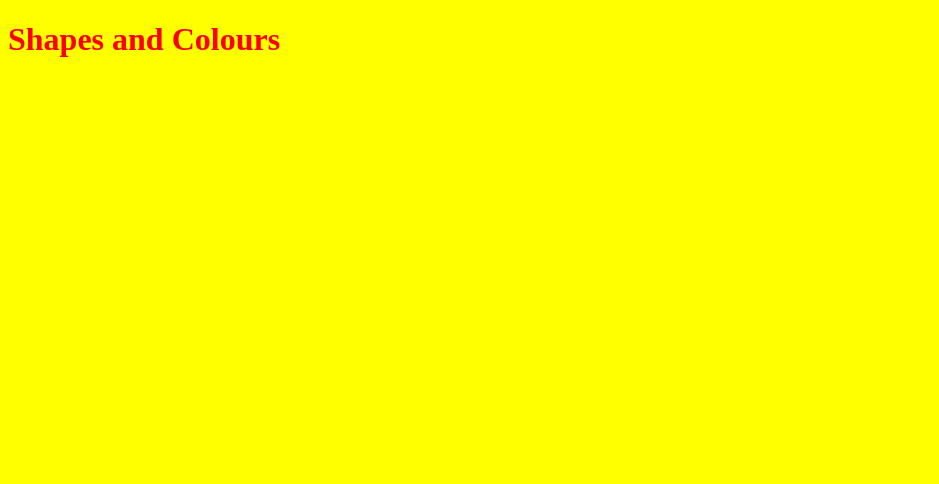
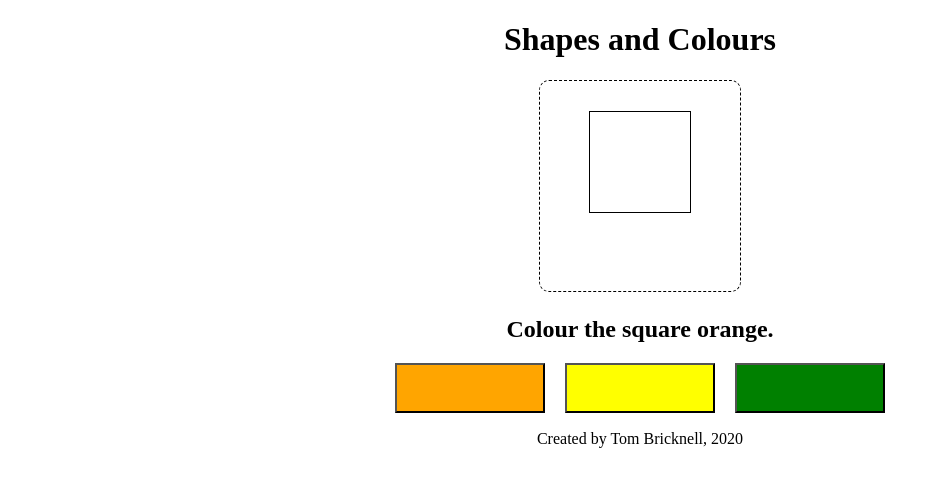
Before and after one commit to tbric123/shapesandcolours, a React (Create React App) app: page / in a window 1280 px wide. Shown: the top 484 px of the page, without its empty margins (0-939 px from the left). Built offline with nearby package versions, Linux system fonts and the light colour scheme.

Commit message:
One shape, change its colour, no feedback

```diff
--- a/public/index.css
+++ b/public/index.css
@@ -1,7 +1,40 @@
-body {
-  background-color: yellow;
+.mainHeader {
+  text-align: center;
 }
 
-h1 {
-  color: red;
+.componentArea {
+  text-align: center;
 }
+
+.shapeBox {
+  display: inline-block;
+  border: 1px black dashed;
+  border-radius: 10px;
+  padding: 30px 0 30px 0;
+  width: 200px;
+  height: 150px;
+  text-align: center;
+  margin: 0 10px 0 10px;
+}
+
+.shape {
+  background-color: white;
+  width: 100px;
+  height: 100px;
+  border: 1px solid;
+  margin: auto
+}
+
+.prompt {
+  text-align: center;
+}
+
+.colourButton {
+  width: 150px;
+  height: 50px;
+  margin: 0 10px 0 10px;
+}
+
+.footer {
+  text-align: center;
+}
--- a/public/index.html
+++ b/public/index.html
@@ -11,9 +11,8 @@
   </head>
 
   <body>
-
+    <div id="root"></div>
     <script type="text/jsx" src="../src/index.js"></script>
-    <noscript>You need to enable JavaScript to run this app.</noscript>
-    <div id="root"></div>
+    <noscript>JavaScript is required in order for this website to be displayed. Please enable it in your browser.</noscript>
   </body>
 </html>
--- /dev/null
+++ b/src/components/App.jsx
@@ -0,0 +1,36 @@
+import React from "react";
+import Header from "./Header";
+import Shape from "./Shape";
+import Prompt from "./Prompt";
+import ColourButton from "./ColourButton";
+import Footer from "./Footer";
+
+function App() {
+    const [shapeColour,
+        setShapeColour] = React.useState("white");
+
+    function changeColour(newColour) {
+        setShapeColour(newColour);
+    }
+
+    return (
+        <div>
+            <Header/>
+            <div className="componentArea">
+                <Shape colour={shapeColour}/>
+            </div>
+
+            <Prompt shape="square" colour="orange"/>
+
+            <div className="componentArea">
+                <ColourButton onPress={changeColour} colour="orange"/>
+                <ColourButton onPress={changeColour} colour="yellow"/>
+                <ColourButton onPress={changeColour} colour="green"/>
+            </div>
+
+            <Footer/>
+        </div>
+    );
+}
+
+export default App;
--- /dev/null
+++ b/src/components/ColourButton.jsx
@@ -0,0 +1,13 @@
+import React from "react";
+
+function ColourButton(props) {
+    const buttonColour = {
+        backgroundColor: props.colour
+    }
+
+    return (
+        <button className="colourButton" style={buttonColour} onClick={() => {props.onPress(props.colour)}}></button>
+    );
+}
+
+export default ColourButton;
--- /dev/null
+++ b/src/components/Footer.jsx
@@ -0,0 +1,11 @@
+import React from "react";
+
+function Footer() {
+    const currentYear = new Date().getFullYear();
+
+    return(
+      <p class="footer">Created by Tom Bricknell, {currentYear}</p>
+    );
+}
+
+export default Footer;
--- /dev/null
+++ b/src/components/Header.jsx
@@ -0,0 +1,7 @@
+import React from "react";
+
+function Header() {
+    return <h1 className="mainHeader">Shapes and Colours</h1>
+}
+
+export default Header;
--- /dev/null
+++ b/src/components/Prompt.jsx
@@ -0,0 +1,7 @@
+import React from "react";
+
+function Prompt(props) {
+    return(<h2 className="prompt">Colour the {props.shape} {props.colour}.</h2>)
+}
+
+export default Prompt;
--- /dev/null
+++ b/src/components/Shape.jsx
@@ -0,0 +1,18 @@
+import React from "react";
+
+// Shape Creation Code References:
+// - Square: https://www.w3schools.com/howto/tryit.asp?filename=tryhow_css_shapes_square
+//
+function Shape(props) {
+    const backgroundColour = {
+        backgroundColor: props.colour
+    }
+
+    return (
+        <div className="shapeBox">
+            <div className="shape" style={backgroundColour}></div>
+        </div>
+    );
+}
+
+export default Shape;
--- a/src/index.js
+++ b/src/index.js
@@ -1,9 +1,8 @@
 import React from 'react';
 import ReactDOM from 'react-dom';
+import App from "./components/App";
 
 ReactDOM.render(
-  <div>
-    <h1>Shapes and Colours</h1>
-  </div>,
+  <App />,
   document.getElementById('root')
 );
```
